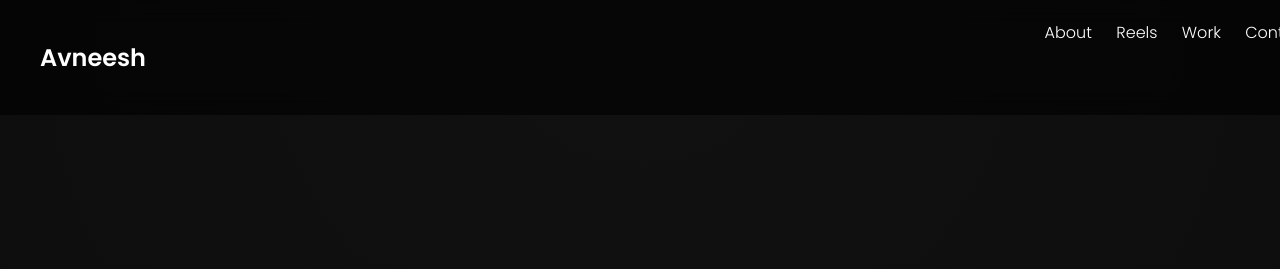
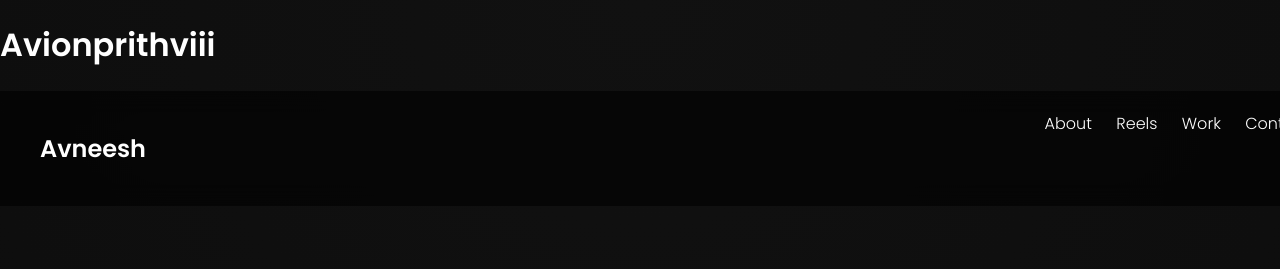
Before and after one commit to avionprithviii/avionprithviii.github.io, a plain HTML site: page index.html in a window 1280 px wide. Shown: the top 269 px of the page. Drawn offline with nearby package versions, Linux system fonts and the light colour scheme.

Commit message:
index.html

```diff
--- a/index.html
+++ b/index.html
@@ -11,6 +11,9 @@
 <link href="https://unpkg.com/aos@2.3.1/dist/aos.css" rel="stylesheet">
 </head>
 <script src="script.js"></script>
+  <div id="loader">
+  <h1>Avionprithviii</h1>
+</div>
 <body>
 
 <!-- NAVBAR -->
```
